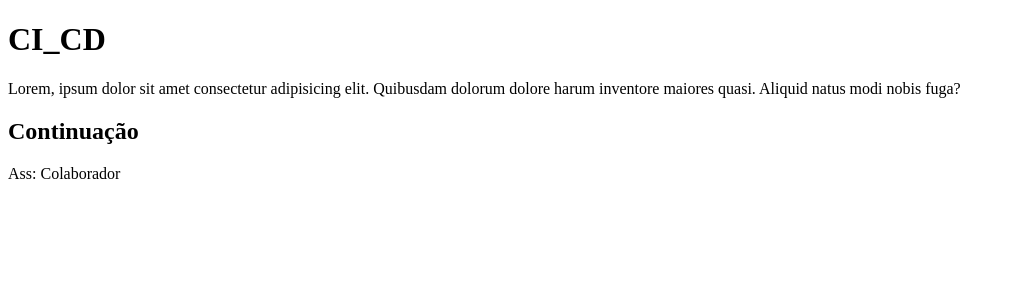
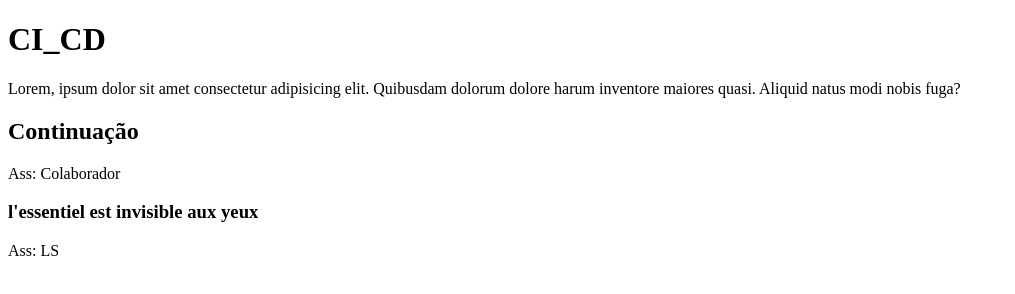
Before and after one commit to anderrf/CI_CD, a plain HTML site: page index.html in a window 1280 px wide. Shown: the whole page, without its empty margins (0-1015 px from the left). Drawn offline with Linux system fonts and the light colour scheme.

Commit message:
commit 2º Colaborador

```diff
--- a/index.html
+++ b/index.html
@@ -14,6 +14,9 @@
     <div>
         <h2>Continuação</h2>
             <p>Ass: Colaborador</p>
+
+            <h3>l'essentiel est invisible aux yeux</h3>
+            <p>Ass: LS</p>
     </div>
 </body>
 </html>
```
